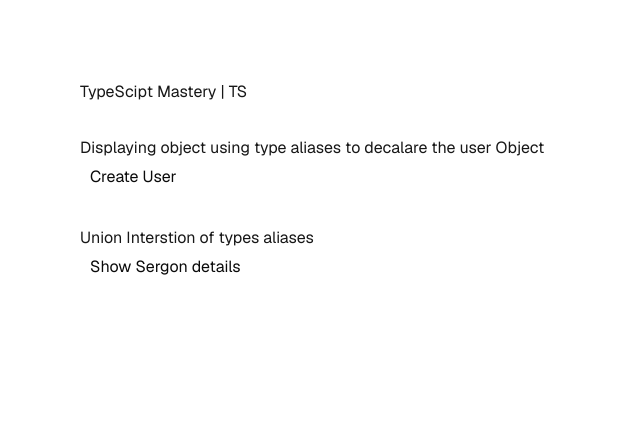
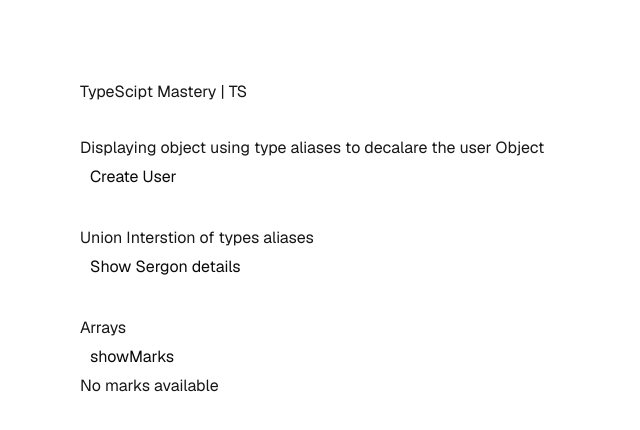
Before and after one commit to Ooozari/tsmastery, a Next.js app: page / in a window 1280 px wide. Shown: the top 430 px of the page, without its empty margins (0-640 px from the left). Built offline with nearby package versions, Linux system fonts and the light colour scheme.

Commit message:
practice: Arrays

```diff
--- a/src/app/page.tsx
+++ b/src/app/page.tsx
@@ -1,5 +1,5 @@
 "use client";
-import { useState } from "react";
+import { useEffect, useState } from "react";
 
 export default function Home() {
   type User = {
@@ -10,6 +10,12 @@ export default function Home() {
   }
   const [user, setUser] = useState<User | null>(null)
   const [show, setShow] = useState<boolean>(false)
+  const [showMarks, setShowMarks] = useState<boolean>(false)
+  const [studentMarks, setstudentMarks] = useState<number[]>([])
+
+
+
+
 
   function createUser(user: User): void {
     setUser(user);
@@ -51,6 +57,20 @@ export default function Home() {
 
 
 
+  // ARRAYS
+
+
+  const setMarks = () => {
+    const marks: number[] = [10, 21, 4, 2, 52, 2, 2, 24, 24, 1];
+    setstudentMarks((prev) => [...prev, ...marks])
+
+  }
+  useEffect(() => {
+    setMarks()
+  },[])
+
+
+
   return (
     <div className="font-sans flex flex-col min-h-screen p-8 pb-20 gap-8 sm:p-20">
       <h1>TypeScipt Mastery | TS</h1>
@@ -64,6 +84,8 @@ export default function Home() {
 
       </div>
 
+
+      {/* Union Interstion of types aliases */}
       <div>
         <h1>Union Interstion of types aliases</h1>
         <button onClick={() => setShow(!show)}>Show Sergon details</button>
@@ -73,6 +95,26 @@ export default function Home() {
         }
       </div>
 
+      {/* Arrays */}
+      <div>
+        <h1>Arrays</h1>
+        <button onClick={() => {
+
+          setShowMarks(!showMarks)
+        }}>showMarks</button>
+        {showMarks ? (<div>
+          {
+            studentMarks.map((mark, index) => (
+              <div key={index}>
+                {mark}
+              </div>
+            ))
+          }
+        </div>) : (
+      <p>No marks available</p>)
+        }
+      </div>
+
     </div>
 
   );
```
